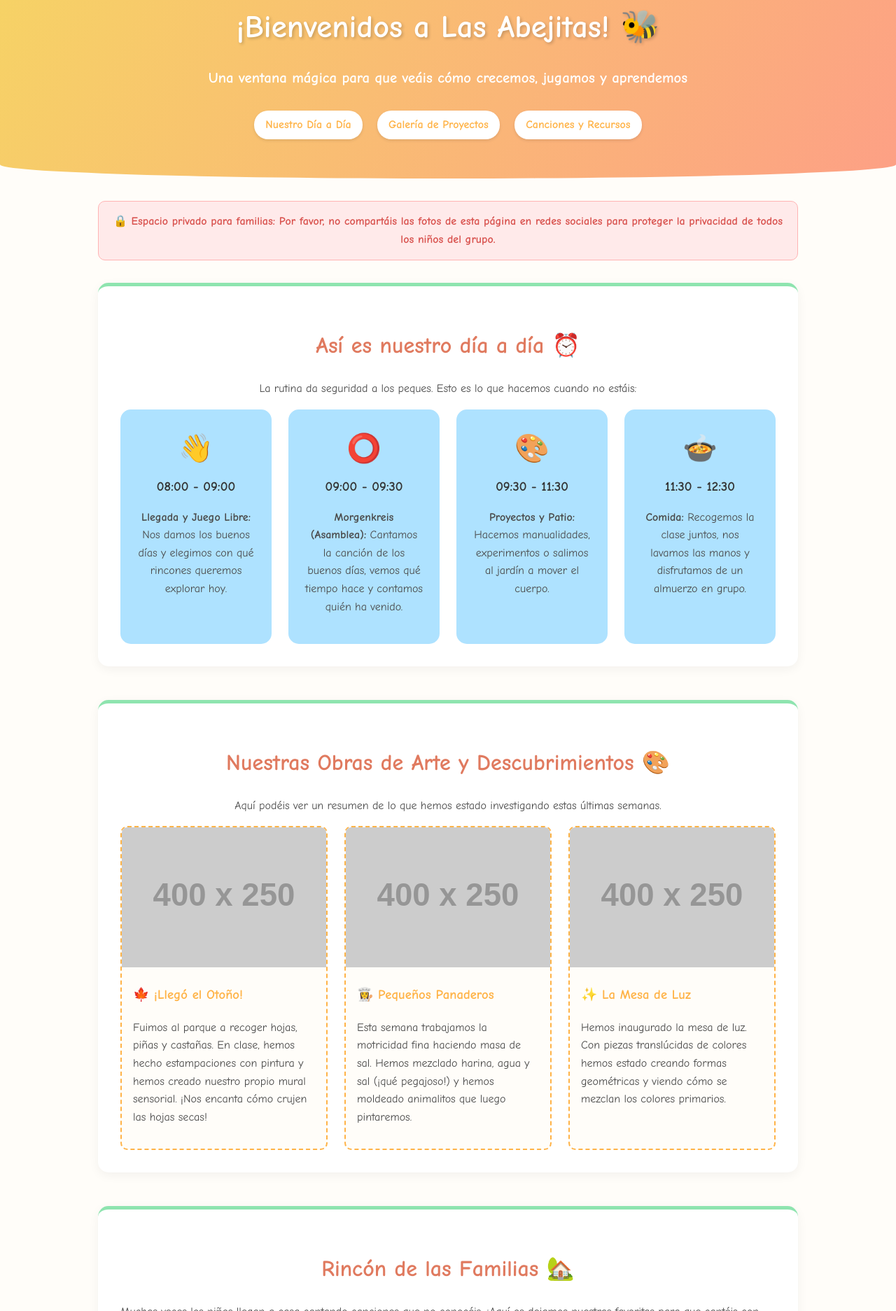
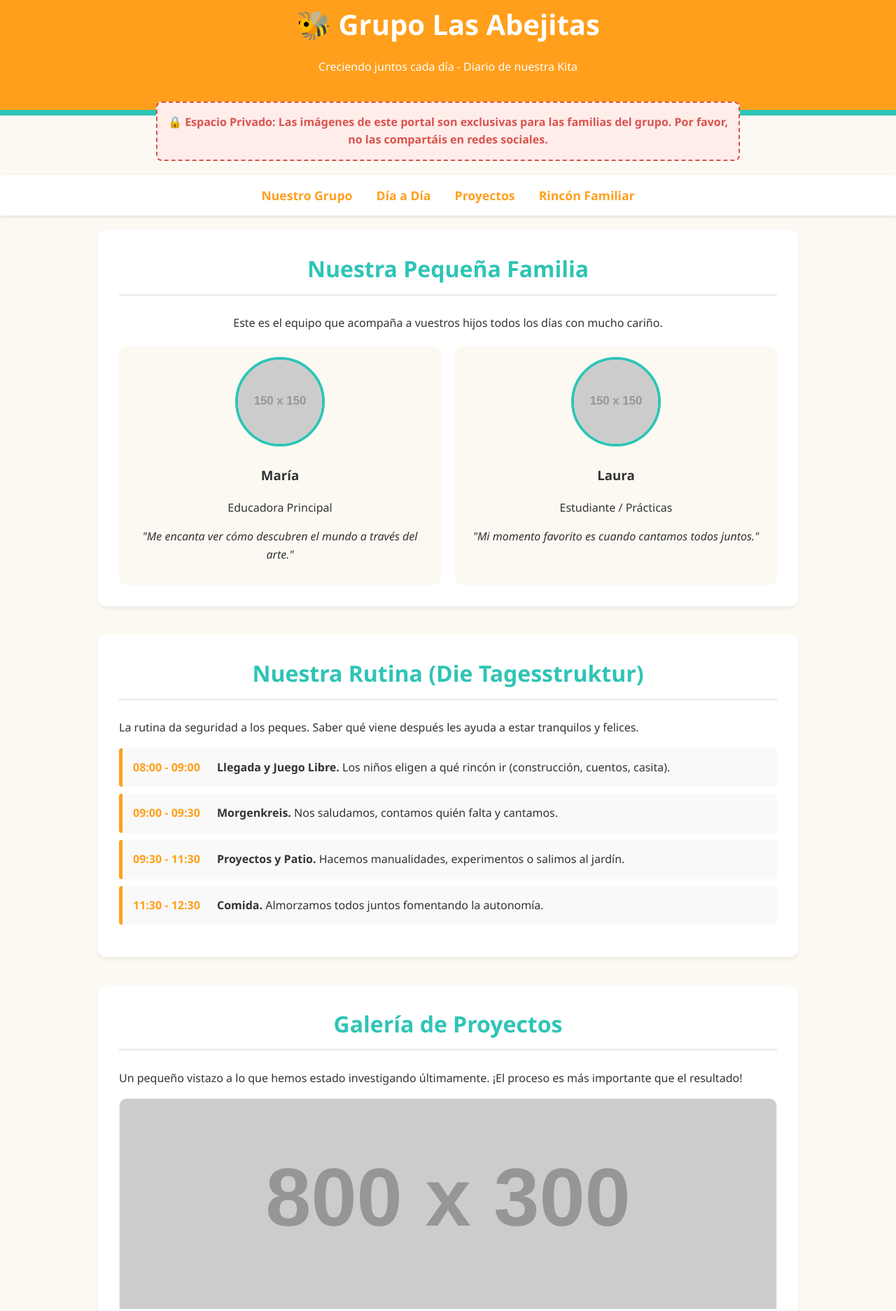
Before and after one commit to AlejandroAntonPineda/Portfolio-digital, a plain HTML site: page index.html in a window 1280 px wide. Shown: the part 45-1918 px from the top of the page at 70% size. Drawn offline with Linux system fonts and the light colour scheme; placeholder pictures from the web are drawn by us.

Commit message:
Revise HTML structure and styling for portfolio
Updated the title and modified the color scheme for better aesthetics. Improved layout and added privacy notice for families.

```diff
--- a/index.html
+++ b/index.html
@@ -3,289 +3,325 @@
 <head>
     <meta charset="UTF-8">
     <meta name="viewport" content="width=device-width, initial-scale=1.0">
-    <title>Portfolio de nuestra Kita - Grupo Las Abejitas</title>
+    <title>Portfolio Kita - Nuestro Grupo</title>
     <style>
-        /* Paleta de colores cálida y amigable para familias */
+        /* CONFIGURACIÓN DE COLORES Y FUENTES */
         :root {
-            --color-principal: #FFB347; /* Naranja suave */
-            --color-secundario: #AEE2FF; /* Azul cielo */
-            --color-acento: #8EE4AF; /* Verde menta */
-            --color-texto: #4A4A4A;
-            --color-fondo: #FFFDF9; /* Crema muy claro */
+            --color-fondo: #fcf9f2;
+            --color-primario: #FF9F1C; /* Naranja cálido */
+            --color-secundario: #2EC4B6; /* Verde agua */
+            --color-texto: #333333;
+            --color-tarjetas: #ffffff;
+            --color-alerta: #ffedea;
         }
 
         body {
-            font-family: 'Comic Sans MS', 'Verdana', sans-serif;
+            font-family: 'Segoe UI', Tahoma, Geneva, Verdana, sans-serif;
+            background-color: var(--color-fondo);
+            color: var(--color-texto);
             margin: 0;
             padding: 0;
-            background-color: var(--color-fondo);
-            color: var(--color-texto);
             line-height: 1.6;
         }
 
+        /* 1. INICIO Y CABECERA */
         header {
-            background-color: var(--color-principal);
-            background-image: linear-gradient(120deg, #f6d365 0%, #fda085 100%);
+            background-color: var(--color-primario);
             color: white;
+            padding: 3rem 1rem 2rem 1rem;
             text-align: center;
-            padding: 3rem 1rem;
-            border-bottom-left-radius: 50% 20px;
-            border-bottom-right-radius: 50% 20px;
+            border-bottom: 8px solid var(--color-secundario);
         }
 
         header h1 {
-            margin: 0;
-            font-size: 2.8rem;
-            text-shadow: 2px 2px 4px rgba(0,0,0,0.2);
+            font-size: 2.5rem;
+            margin: 0 0 10px 0;
         }
 
-        header p {
-            font-size: 1.3rem;
+        .aviso-privacidad {
+            background-color: var(--color-alerta);
+            color: #d9534f;
+            max-width: 800px;
+            margin: -20px auto 20px auto;
+            padding: 15px;
+            border-radius: 8px;
+            border: 2px dashed #d9534f;
+            text-align: center;
             font-weight: bold;
+            position: relative;
+            z-index: 10;
         }
 
+        /* MENÚ DE NAVEGACIÓN */
         nav {
-            margin-top: 1rem;
             text-align: center;
+            padding: 15px;
+            background: white;
+            box-shadow: 0 2px 5px rgba(0,0,0,0.1);
+            position: sticky;
+            top: 0;
+            z-index: 100;
         }
 
         nav a {
-            display: inline-block;
-            margin: 0.5rem;
-            padding: 0.5rem 1rem;
-            background-color: white;
-            color: var(--color-principal);
             text-decoration: none;
-            border-radius: 20px;
+            color: var(--color-primario);
             font-weight: bold;
-            box-shadow: 0 2px 4px rgba(0,0,0,0.1);
-            transition: transform 0.2s;
+            margin: 0 15px;
+            font-size: 1.1rem;
         }
 
         nav a:hover {
-            transform: scale(1.05);
-            background-color: var(--color-secundario);
-            color: #333;
+            color: var(--color-secundario);
         }
 
-        .container {
+        /* CONTENEDOR GENERAL */
+        .contenedor {
             max-width: 1000px;
-            margin: 2rem auto;
-            padding: 0 1rem;
+            margin: 0 auto;
+            padding: 20px;
         }
 
-        .seccion {
-            background: white;
-            padding: 2rem;
-            border-radius: 15px;
-            margin-bottom: 3rem;
-            box-shadow: 0 4px 15px rgba(0,0,0,0.05);
-            border-top: 5px solid var(--color-acento);
+        section {
+            background-color: var(--color-tarjetas);
+            border-radius: 12px;
+            padding: 30px;
+            margin-bottom: 40px;
+            box-shadow: 0 4px 6px rgba(0,0,0,0.05);
         }
 
         h2 {
-            color: #E07A5F;
+            color: var(--color-secundario);
             text-align: center;
             font-size: 2rem;
-            margin-bottom: 1.5rem;
+            margin-top: 0;
+            border-bottom: 3px solid #eee;
+            padding-bottom: 10px;
         }
 
-        /* Rutina diaria */
-        .rutina-grid {
+        /* 2. NUESTRO GRUPO (Tarjetas de equipo) */
+        .grid-equipo {
             display: grid;
             grid-template-columns: repeat(auto-fit, minmax(200px, 1fr));
-            gap: 1.5rem;
+            gap: 20px;
+            margin-top: 20px;
         }
 
-        .tarjeta-rutina {
-            background-color: var(--color-secundario);
-            padding: 1.5rem;
-            border-radius: 15px;
+        .tarjeta-educador {
             text-align: center;
+            padding: 15px;
+            background-color: var(--color-fondo);
+            border-radius: 10px;
         }
 
-        .tarjeta-rutina h3 {
-            margin: 0 0 1rem 0;
-            color: #333;
+        .tarjeta-educador img {
+            width: 120px;
+            height: 120px;
+            border-radius: 50%;
+            object-fit: cover;
+            border: 4px solid var(--color-secundario);
         }
 
-        .tarjeta-rutina .icono {
-            font-size: 2.5rem;
-            margin-bottom: 0.5rem;
+        /* 3. NUESTRO DÍA A DÍA */
+        .horario {
+            list-style: none;
+            padding: 0;
         }
 
-        /* Galería de Proyectos */
-        .galeria {
-            display: grid;
-            grid-template-columns: repeat(auto-fit, minmax(280px, 1fr));
-            gap: 1.5rem;
+        .horario li {
+            background: #f9f9f9;
+            margin-bottom: 10px;
+            padding: 15px;
+            border-left: 5px solid var(--color-primario);
+            border-radius: 4px;
+            display: flex;
+            align-items: center;
         }
 
+        .horario-hora {
+            font-weight: bold;
+            color: var(--color-primario);
+            width: 120px;
+            flex-shrink: 0;
+        }
+
+        /* 4. PROYECTOS Y ACTIVIDADES */
         .proyecto {
-            background: var(--color-fondo);
+            margin-bottom: 30px;
+            border: 1px solid #eee;
             border-radius: 10px;
             overflow: hidden;
-            border: 2px dashed var(--color-principal);
         }
 
         .proyecto img {
             width: 100%;
-            height: 200px;
+            height: 300px;
             object-fit: cover;
         }
 
-        .proyecto-info {
-            padding: 1rem;
+        .proyecto-contenido {
+            padding: 20px;
         }
 
-        .proyecto-info h3 {
-            margin-top: 0;
-            color: var(--color-principal);
+        .etiqueta-pedagogica {
+            background-color: #e0f7f4;
+            color: #0b8c7c;
+            padding: 5px 10px;
+            border-radius: 15px;
+            font-size: 0.85rem;
+            font-weight: bold;
+            display: inline-block;
+            margin-top: 10px;
         }
 
-        /* Rincón de familias */
-        .recursos-list {
-            list-style: none;
-            padding: 0;
+        /* 5. RINCÓN DE FAMILIAS */
+        .tablon {
+            background-color: #fffde7;
+            border: 2px dashed #fbc02d;
+            padding: 20px;
+            border-radius: 10px;
+            margin-bottom: 20px;
         }
 
-        .recursos-list li {
-            background: #F4F1DE;
-            margin-bottom: 1rem;
-            padding: 1rem;
-            border-radius: 8px;
-            border-left: 5px solid #E07A5F;
+        /* 6. PIE DE PÁGINA Y CONTACTO */
+        footer {
+            background-color: #333;
+            color: white;
+            text-align: center;
+            padding: 30px 10px;
+            margin-top: 40px;
         }
 
-        footer {
-            text-align: center;
-            padding: 2rem;
-            background-color: #333;
-            color: white;
-            font-size: 0.9rem;
-        }
-
-        .nota-privacidad {
-            background-color: #ffeaea;
-            border: 1px solid #ffb3b3;
-            padding: 1rem;
-            border-radius: 10px;
-            text-align: center;
-            font-weight: bold;
-            color: #d9534f;
-            margin-bottom: 2rem;
+        footer p {
+            margin: 5px 0;
         }
     </style>
 </head>
 <body>
 
+    <!-- 1. CABECERA Y AVISO DE PRIVACIDAD -->
     <header>
-        <h1>¡Bienvenidos a Las Abejitas! 🐝</h1>
-        <p>Una ventana mágica para que veáis cómo crecemos, jugamos y aprendemos</p>
-        <nav>
-            <a href="#nuestro-dia">Nuestro Día a Día</a>
-            <a href="#proyectos">Galería de Proyectos</a>
-            <a href="#canciones">Canciones y Recursos</a>
-        </nav>
+        <h1>🐝 Grupo Las Abejitas</h1>
+        <p>Creciendo juntos cada día - Diario de nuestra Kita</p>
     </header>
 
-    <div class="container">
-
-        <!-- AVISO DE PRIVACIDAD (Muy importante para Kitas) -->
-        <div class="nota-privacidad">
-            🔒 Espacio privado para familias: Por favor, no compartáis las fotos de esta página en redes sociales para proteger la privacidad de todos los niños del grupo.
+    <div class="aviso-privacidad">
+        🔒 Espacio Privado: Las imágenes de este portal son exclusivas para las familias del grupo. Por favor, no las compartáis en redes sociales.
     </div>
 
-        <!-- SECCIÓN: RUTINA DIARIA -->
-        <div id="nuestro-dia" class="seccion">
-            <h2>Así es nuestro día a día ⏰</h2>
-            <p style="text-align: center;">La rutina da seguridad a los peques. Esto es lo que hacemos cuando no estáis:</p>
+    <nav>
+        <a href="#grupo">Nuestro Grupo</a>
+        <a href="#rutina">Día a Día</a>
+        <a href="#proyectos">Proyectos</a>
+        <a href="#familias">Rincón Familiar</a>
+    </nav>
 
-            <div class="rutina-grid">
-                <div class="tarjeta-rutina">
-                    <div class="icono">👋</div>
-                    <h3>08:00 - 09:00</h3>
-                    <p><strong>Llegada y Juego Libre:</strong> Nos damos los buenos días y elegimos con qué rincones queremos explorar hoy.</p>
+    <div class="contenedor">
+
+        <!-- 2. NUESTRO GRUPO -->
+        <section id="grupo">
+            <h2>Nuestra Pequeña Familia</h2>
+            <p style="text-align: center;">Este es el equipo que acompaña a vuestros hijos todos los días con mucho cariño.</p>
+
+            <div class="grid-equipo">
+                <div class="tarjeta-educador">
+                    <!-- Cambiar el enlace de la imagen por la foto real -->
+                    <img src="https://via.placeholder.com/150" alt="Foto Educador 1">
+                    <h3>María</h3>
+                    <p>Educadora Principal</p>
+                    <p><em>"Me encanta ver cómo descubren el mundo a través del arte."</em></p>
                 </div>
-                <div class="tarjeta-rutina">
-                    <div class="icono">⭕</div>
-                    <h3>09:00 - 09:30</h3>
-                    <p><strong>Morgenkreis (Asamblea):</strong> Cantamos la canción de los buenos días, vemos qué tiempo hace y contamos quién ha venido.</p>
-                </div>
-                <div class="tarjeta-rutina">
-                    <div class="icono">🎨</div>
-                    <h3>09:30 - 11:30</h3>
-                    <p><strong>Proyectos y Patio:</strong> Hacemos manualidades, experimentos o salimos al jardín a mover el cuerpo.</p>
-                </div>
-                <div class="tarjeta-rutina">
-                    <div class="icono">🍲</div>
-                    <h3>11:30 - 12:30</h3>
-                    <p><strong>Comida:</strong> Recogemos la clase juntos, nos lavamos las manos y disfrutamos de un almuerzo en grupo.</p>
+                <div class="tarjeta-educador">
+                    <img src="https://via.placeholder.com/150" alt="Foto Educador 2">
+                    <h3>Laura</h3>
+                    <p>Estudiante / Prácticas</p>
+                    <p><em>"Mi momento favorito es cuando cantamos todos juntos."</em></p>
                 </div>
             </div>
-        </div>
+        </section>
 
-        <!-- SECCIÓN: PROYECTOS Y FOTOS -->
-        <div id="proyectos" class="seccion">
-            <h2>Nuestras Obras de Arte y Descubrimientos 🎨</h2>
-            <p style="text-align: center;">Aquí podéis ver un resumen de lo que hemos estado investigando estas últimas semanas.</p>
+        <!-- 3. NUESTRO DÍA A DÍA -->
+        <section id="rutina">
+            <h2>Nuestra Rutina (Die Tagesstruktur)</h2>
+            <p>La rutina da seguridad a los peques. Saber qué viene después les ayuda a estar tranquilos y felices.</p>
 
-            <div class="galeria">
+            <ul class="horario">
+                <li>
+                    <div class="horario-hora">08:00 - 09:00</div>
+                    <div><strong>Llegada y Juego Libre.</strong> Los niños eligen a qué rincón ir (construcción, cuentos, casita).</div>
+                </li>
+                <li>
+                    <div class="horario-hora">09:00 - 09:30</div>
+                    <div><strong>Morgenkreis.</strong> Nos saludamos, contamos quién falta y cantamos.</div>
+                </li>
+                <li>
+                    <div class="horario-hora">09:30 - 11:30</div>
+                    <div><strong>Proyectos y Patio.</strong> Hacemos manualidades, experimentos o salimos al jardín.</div>
+                </li>
+                <li>
+                    <div class="horario-hora">11:30 - 12:30</div>
+                    <div><strong>Comida.</strong> Almorzamos todos juntos fomentando la autonomía.</div>
+                </li>
+            </ul>
+        </section>
+
+        <!-- 4. PROYECTOS Y ACTIVIDADES -->
+        <section id="proyectos">
+            <h2>Galería de Proyectos</h2>
+            <p>Un pequeño vistazo a lo que hemos estado investigando últimamente. ¡El proceso es más importante que el resultado!</p>
+
             <!-- Proyecto 1 -->
             <div class="proyecto">
-                    <img src="https://via.placeholder.com/400x250?text=Foto+Hojas+Otono" alt="Niños jugando con hojas">
-                    <div class="proyecto-info">
-                        <h3>🍁 ¡Llegó el Otoño!</h3>
-                        <p>Fuimos al parque a recoger hojas, piñas y castañas. En clase, hemos hecho estampaciones con pintura y hemos creado nuestro propio mural sensorial. ¡Nos encanta cómo crujen las hojas secas!</p>
+                <!-- Cambiar imagen. Recomendación: fotos de manos trabajando, sin caras -->
+                <img src="https://via.placeholder.com/800x300?text=Foto+de+niños+amasando" alt="Niños amasando plastilina">
+                <div class="proyecto-contenido">
+                    <h3>Semana 1: ¡Hacemos nuestra propia plastilina!</h3>
+                    <p>Esta semana nos hemos convertido en cocineros. Hemos mezclado harina, agua, sal y colorante alimentario. Al principio estaba muy pegajoso, pero luego conseguimos una masa perfecta.</p>
+                    <span class="etiqueta-pedagogica">💡 ¿Qué aprendemos? Motricidad fina, texturas y medidas.</span>
                 </div>
             </div>
 
             <!-- Proyecto 2 -->
             <div class="proyecto">
-                    <img src="https://via.placeholder.com/400x250?text=Foto+Masa+de+Sal" alt="Manos moldeando masa">
-                    <div class="proyecto-info">
-                        <h3>👩‍🍳 Pequeños Panaderos</h3>
-                        <p>Esta semana trabajamos la motricidad fina haciendo masa de sal. Hemos mezclado harina, agua y sal (¡qué pegajoso!) y hemos moldeado animalitos que luego pintaremos.</p>
+                <img src="https://via.placeholder.com/800x300?text=Foto+de+hojas+de+otoño" alt="Mural de otoño">
+                <div class="proyecto-contenido">
+                    <h3>Semana 2: Los colores del Otoño</h3>
+                    <p>Salimos a pasear por los alrededores de la Kita y recolectamos hojas caídas. Después, en clase, hicimos un mural gigante usando rodillos y pintura de dedos.</p>
+                    <span class="etiqueta-pedagogica">💡 ¿Qué aprendemos? Observación del entorno natural y creatividad.</span>
                 </div>
             </div>
+        </section>
 
-                <!-- Proyecto 3 -->
-                <div class="proyecto">
-                    <img src="https://via.placeholder.com/400x250?text=Foto+Experimento+Luz" alt="Mesa de luz">
-                    <div class="proyecto-info">
-                        <h3>✨ La Mesa de Luz</h3>
-                        <p>Hemos inaugurado la mesa de luz. Con piezas translúcidas de colores hemos estado creando formas geométricas y viendo cómo se mezclan los colores primarios.</p>
-                    </div>
-                </div>
-            </div>
-        </div>
+        <!-- 5. RINCÓN DE LAS FAMILIAS -->
+        <section id="familias">
+            <h2>Rincón de las Familias (Eltern-Ecke)</h2>
 
-        <!-- SECCIÓN: RECURSOS PARA FAMILIAS -->
-        <div id="canciones" class="seccion">
-            <h2>Rincón de las Familias 🏡</h2>
-            <p>Muchas veces los niños llegan a casa cantando canciones que no conocéis. ¡Aquí os dejamos nuestras favoritas para que cantéis con ellos!</p>
-
-            <ul class="recursos-list">
-                <li>
-                    <strong>🎵 Canción de los buenos días:</strong>
-                    <em>"Guten Morgen, Guten Morgen, wir winken uns zu..."</em> (Podéis cantarla en casa para empezar el día con energía).
-                </li>
-                <li>
-                    <strong>👕 Recordatorio de Ropa:</strong>
-                    Por favor, recordad traer pantalones de barro (Matschhose) y botas de agua, ¡la semana que viene pronostican lluvia y nos encanta saltar en los charcos!
-                </li>
-                <li>
-                    <strong>📚 Cuento del mes:</strong>
-                    Estamos leyendo "La pequeña oruga glotona" (Die kleine Raupe Nimmersatt). Es genial para repasar los días de la semana y los alimentos.
-                </li>
+            <div class="tablon">
+                <h3>📌 Tablón de Anuncios</h3>
+                <ul>
+                    <li><strong>Ropa de invierno:</strong> Por favor, revisad las taquillas y traed guantes y gorros marcados con el nombre.</li>
+                    <li><strong>Día del farolillo (Laternenfest):</strong> Será el próximo viernes a las 17:00h en el patio trasero.</li>
                 </ul>
             </div>
 
+            <h3>🎵 Canción de la semana</h3>
+            <p>Estamos cantando mucho esta canción en el Morgenkreis. Podéis practicarla en casa:</p>
+            <blockquote style="font-style: italic; background: #f4f4f4; padding: 10px; border-left: 4px solid var(--color-secundario);">
+                "Guten Morgen, Guten Morgen,<br>
+                wir winken uns zu.<br>
+                Guten Morgen, Guten Morgen,<br>
+                erst ich und dann du!"
+            </blockquote>
+        </section>
+
     </div>
 
+    <!-- 6. CONTACTO Y PIE DE PÁGINA -->
     <footer>
-        <p>Hecho con mucho cariño por el equipo educativo del Grupo Las Abejitas 🐝</p>
-        <p>Para cualquier duda pedagógica, podéis contactarnos a través de la app de la Kita o en nuestro correo: educadores@ejemplokita.de</p>
+        <h3>¿Necesitáis hablar con nosotras?</h3>
+        <p>📧 Email del grupo: abejitas@nuestrakita.ejemplo</p>
+        <p>📞 Teléfono de la oficina: +49 123 456 789</p>
+        <p style="margin-top: 20px; font-size: 0.8rem; color: #aaa;">Por favor, usad la app de la Kita para notificar ausencias antes de las 8:30h.</p>
     </footer>
 
 </body>
```
Lines whose indentation alone changed are shown as unchanged.
